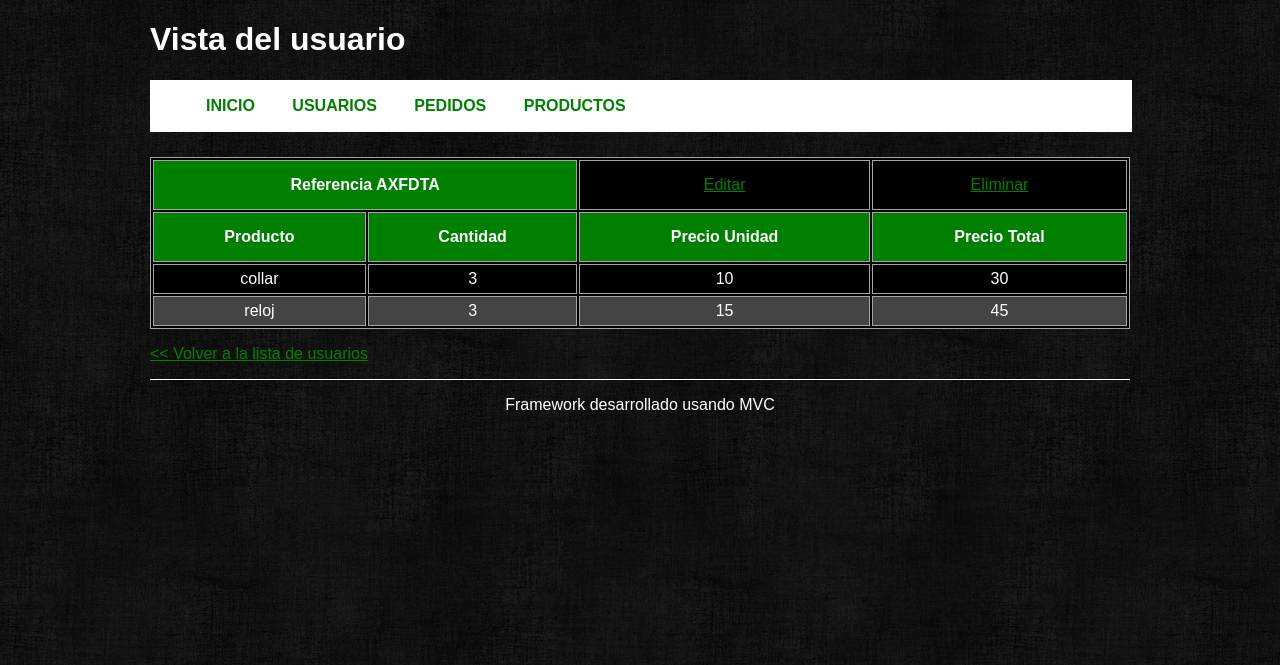
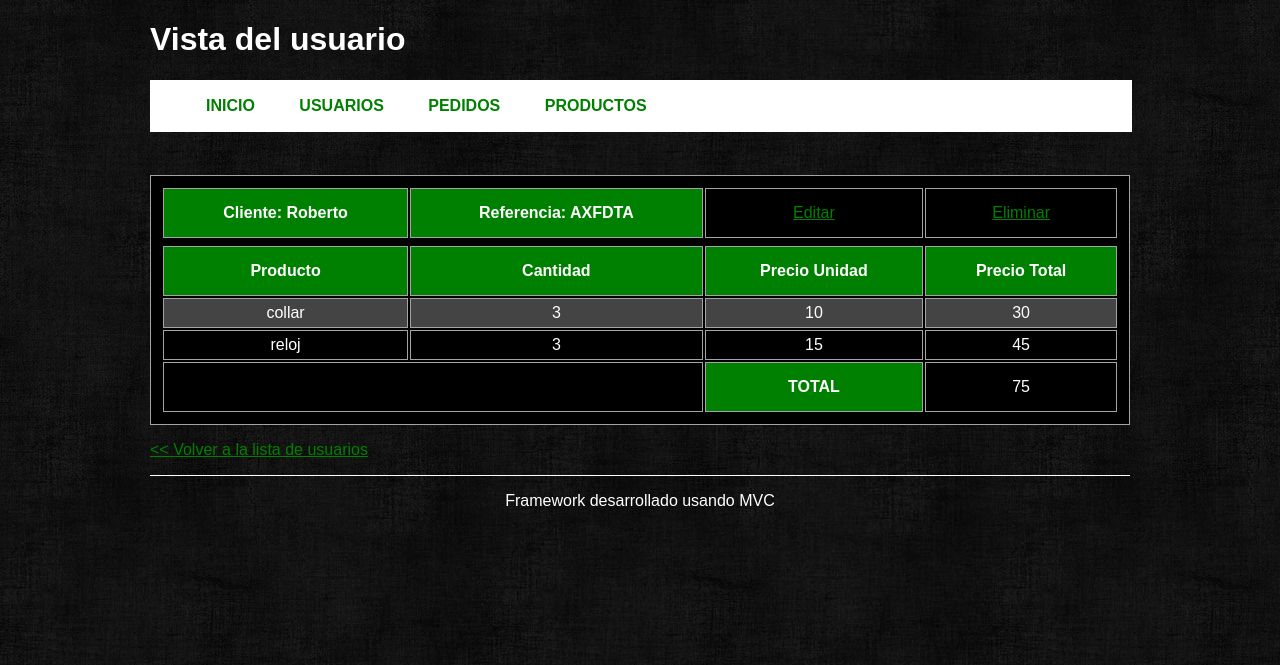
Before and after one commit to mcdujan/mvc, a PHP site: page /ejercicios/order/view/1 in a window 1280 px wide. Shown: the top 665 px of the page. Run offline with PHP 8.4, Linux system fonts and the light colour scheme; data comes from the database, SQL or seed files in the repository; data that the repository does not hold is empty.

Commit message:
Añadidas mejoras a la vista view de order

```diff
--- a/models/orderModel.php
+++ b/models/orderModel.php
@@ -12,14 +12,16 @@ class orderModel extends Model {
 
     public function getOrderById($id) {
         $order = $this->_db->prepare(
-               "SELECT pedidos.referencia, productos.nombre, productos.precio,
+               "SELECT pedidos.referencia, productos.nombre, productos.precio, usuarios.nombre as usuario, usuarios.id as usuario_id,
                pedidos_productos.cantidad,
                (pedidos_productos.cantidad * productos.precio) AS precio_total
-                FROM pedidos, pedidos_productos, productos
+                FROM pedidos, pedidos_productos, productos, usuarios
                 WHERE pedidos_productos.id_pedido = ?
-                AND pedidos_productos.id_producto = productos.id"
+                AND pedidos_productos.id_producto = productos.id
+                AND usuarios.id = ?"
             );
         $order->bindParam(1, $id, PDO::PARAM_INT);
+        $order->bindParam(2, $id, PDO::PARAM_INT);
         $order->execute();
         return $order->fetchall(PDO::FETCH_ASSOC);
     }
--- a/views/layout/default/css/style.css
+++ b/views/layout/default/css/style.css
@@ -24,13 +24,20 @@ a, a:visited {
 
 #top_menu li{
     display: inline;
+    padding: 10px 15px;
+    margin-right: 10px;
+}
+
+#top_menu li:hover {
+    background-color: green
+}
+
+#top_menu li:hover a {
+    color: white;
 }
 
 #top_menu a{
-    padding: 3px 15px;
-    margin: 0 3px 0 0;
     text-decoration: none;
-    background: inherit;
 }
 
 table{
@@ -39,6 +46,12 @@ table{
     background: black;
     border: 1px solid #A4A4A4;
     border-collapse: separate;
+    padding: 10px
+}
+
+th a, th a:visited {
+    color:white;
+    text-decoration: none
 }
 
 td {
@@ -54,7 +67,7 @@ th {
     border-collapse: separate;
 }
 
-tr#cuerpo:nth-child(2n) {
+#cuerpo:nth-child(2n) {
     background: #444
 }
 
--- a/views/order/view.phtml
+++ b/views/order/view.phtml
@@ -1,7 +1,10 @@
 <?php if(isset($this->order)  && count($this->order)): ?>
 <table>
+
     <tr>
-        <th colspan="2">Referencia <?php echo $this->order[0]['referencia'] ?></th>
+        <th>
+            <a href="<?php echo BASE_URL ?>user/view/<?php echo $this->order[0]['usuario_id'] ?>">Cliente: <?php  echo $this->order[0]['usuario']?></a></th>
+        <th>Referencia: <?php echo $this->order[0]['referencia'] ?></th>
         <td>
             <a href="<?php echo BASE_URL . 'order/edit/' . $this->order['id']; ?>">Editar</a>
         </td>
@@ -9,21 +12,33 @@
             <a href="<?php echo BASE_URL . 'order/delete/' . $this->order['id']; ?>">Eliminar</a>
         </td>
     </tr>
+    <tr>&nbsp;</tr>
+    <tr>&nbsp;</tr>
+    <tr>&nbsp;</tr>
     <tr>
         <th>Producto</th>
         <th>Cantidad</th>
         <th>Precio Unidad</th>
         <th>Precio Total</th>
     </tr>
-            <?php foreach ($this->order as $order): ?>
+    <?php
+        $total = 0;
+        foreach ($this->order as $order):
+    ?>
     <tr id="cuerpo">
-
+        <?php $total += $order['precio_total'];?>
         <td><?php echo $order['nombre']?></td>
         <td><?php echo $order['cantidad']?></td>
         <td><?php echo $order['precio']?></td>
         <td><?php echo $order['precio_total']?></td>
     </tr>
+
 <?php endforeach; ?>
+    <tr>
+        <td colspan="2">&nbsp;</td>
+        <th>TOTAL</th>
+        <td><?php echo $total ?></td>
+    </tr>
 </table>
 <?php else: ?>
     <p><strong>No hay datos en la base de datos</strong></p>
```
